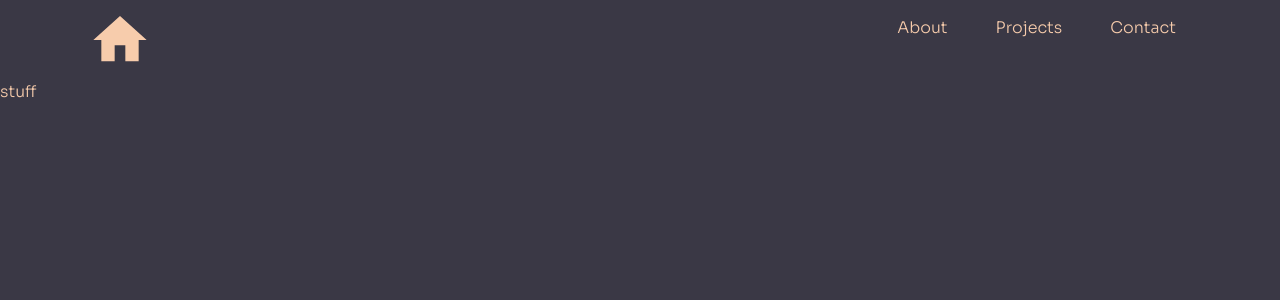
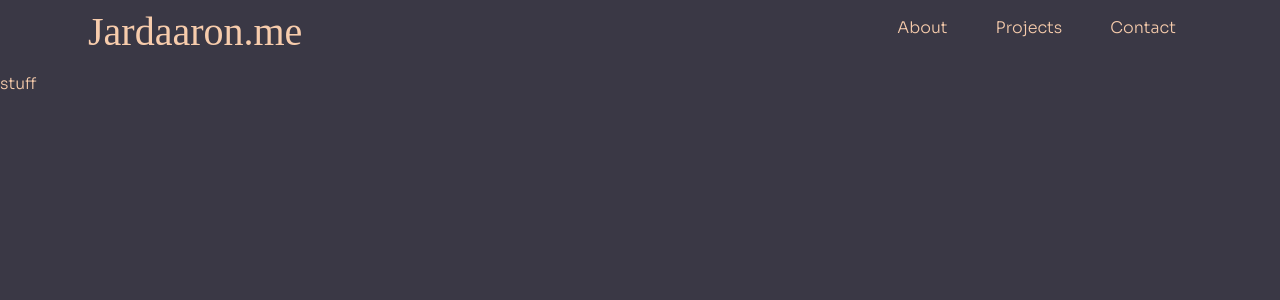
Before and after one commit to jardadev/portfolio_site, a React (Create React App) app: page / in a window 1280 px wide. Shown: the top 300 px of the page. Built offline with nearby package versions, Linux system fonts and the light colour scheme.

Commit message:
replace Home button Icon with banner

```diff
--- a/src/components/Navbar/Navbar.jsx
+++ b/src/components/Navbar/Navbar.jsx
@@ -1,11 +1,11 @@
 import React from 'react';
-import { MdHome } from 'react-icons/md';
+
 import './Navbar.sass';
 
 const Navbar = () => {
 	return (
 		<div className='navbar-ui p-2'>
-			<MdHome size={64} />
+			<h1 className='navbar-header'>Jardaaron.me</h1>
 			<ul className='navbar-links'>
 				<li>About</li>
 				<li>Projects</li>
--- a/src/components/Navbar/Navbar.sass
+++ b/src/components/Navbar/Navbar.sass
@@ -2,6 +2,9 @@
 	display: flex
 	justify-content: space-between
 	margin: 0 5rem
+
+.navbar-header
+	font-family: 'Cedarville Cursive', cursive
 
 .navbar-links
 	transition: box-shadow .3s
@@ -12,5 +15,6 @@
 	justify-content: space-around
 	text-decoration: none
 	list-style-type: none
+
 .navbar-links li:hover
 	cursor: pointer
```
